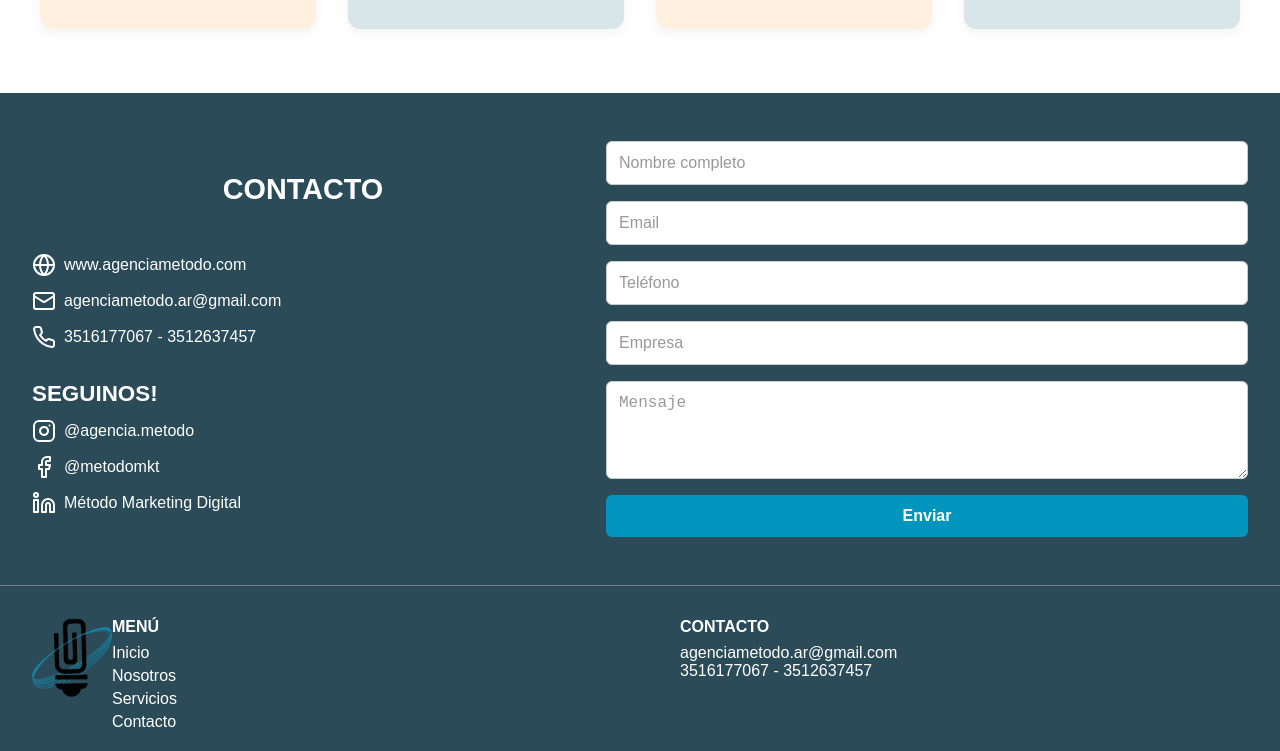
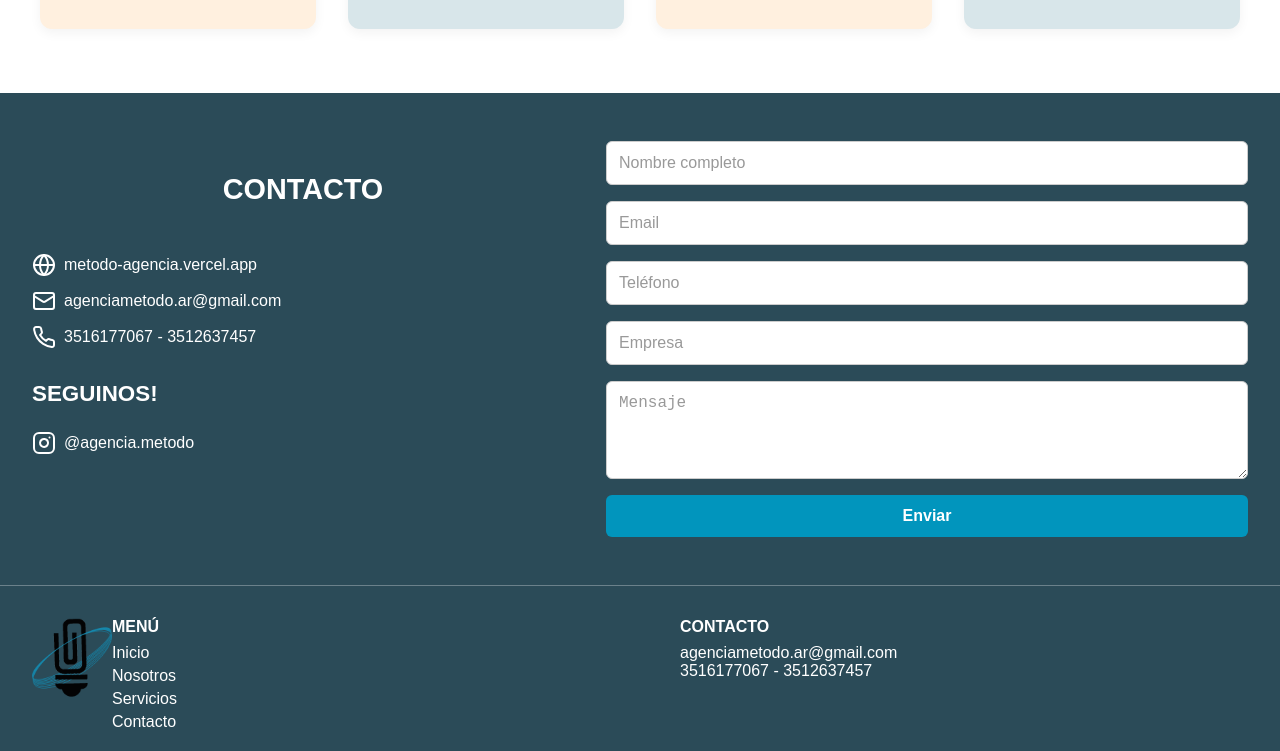
Before and after one commit to MatinSalomon/metodo_agencia, a plain HTML site: page index.html in a window 1280 px wide. Shown: the part 2718-3469 px from the top of the page. Drawn offline with Linux system fonts and the light colour scheme.

Commit message:
Arreglos en los alineados en el apartado de contacto-info

```diff
--- a/index.html
+++ b/index.html
@@ -227,7 +227,7 @@
             <path d="M12 2a14.5 14.5 0 0 0 0 20 14.5 14.5 0 0 0 0-20"></path>
             <path d="M2 12h20"></path>
           </svg>
-          <p>www.agenciametodo.com</p>
+          <p>metodo-agencia.vercel.app</p>
         </div>
 
         <div class="contact-item">
@@ -248,29 +248,32 @@
         <h3>Seguinos!</h3>
 
         <div class="contact-item">
+            <a href="https://www.instagram.com/agencia.metodo/">
                 <svg xmlns="http://www.w3.org/2000/svg" width="24" height="24" viewBox="0 0 24 24" fill="none" stroke="currentColor" stroke-width="2" stroke-linecap="round" stroke-linejoin="round" class="lucide lucide-instagram w-5 h-5">
                     <rect width="20" height="20" x="2" y="2" rx="5" ry="5"></rect>
                     <path d="M16 11.37A4 4 0 1 1 12.63 8 4 4 0 0 1 16 11.37z"></path>
                     <line x1="17.5" x2="17.51" y1="6.5" y2="6.5"></line>
                 </svg>
                 <p>@agencia.metodo</p>
+            </a>
         </div>
 
-        <div class="contact-item">
+
+        <!-- <div class="contact-item"> ------------  este es Facebook  -----------------
           <svg xmlns="http://www.w3.org/2000/svg" width="24" height="24" viewBox="0 0 24 24" fill="none" stroke="currentColor" stroke-width="2" stroke-linecap="round" stroke-linejoin="round" class="lucide lucide-facebook w-5 h-5">
             <path d="M18 2h-3a5 5 0 0 0-5 5v3H7v4h3v8h4v-8h3l1-4h-4V7a1 1 0 0 1 1-1h3z"></path>
           </svg>
           <p>@metodomkt</p>
-        </div>
+        </div> -->
 
-        <div class="contact-item">
+        <!-- <div class="contact-item"> ------------  este es Linkedin  -----------------
           <svg xmlns="http://www.w3.org/2000/svg" width="24" height="24" viewBox="0 0 24 24" fill="none" stroke="currentColor" stroke-width="2" stroke-linecap="round" stroke-linejoin="round" class="lucide lucide-linkedin w-5 h-5">
             <path d="M16 8a6 6 0 0 1 6 6v7h-4v-7a2 2 0 0 0-2-2 2 2 0 0 0-2 2v7h-4v-7a6 6 0 0 1 6-6z"></path>
             <rect width="4" height="12" x="2" y="9"></rect>
             <circle cx="4" cy="4" r="2"></circle>
           </svg>
           <p>Método Marketing Digital</p>
-        </div>
+        </div> -->
       </div>
 
       <form action="https://formsubmit.co/agenciametodo.ar@gmail.com" method="POST" class="contact-form">
--- a/style.css
+++ b/style.css
@@ -320,6 +320,14 @@ h2 {
     font-size: 1rem;
     margin: 0;
 }
+.contact-item a{
+    display: flex;
+    align-items: center;
+    gap: 0.5rem;
+    margin: 0.75rem 0;
+    text-decoration: none;
+    color: white;
+}
 
 /* Formulario de Contacto */
 .contact-form {
@@ -495,6 +503,8 @@ h2 {
     .contact-info h2,
     .contact-info h3 {
         text-align: center;
+        padding-bottom: 10px;
+        margin-bottom: 0.5rem;
     }
 
     .contact-item {
```
Lines whose indentation alone changed are shown as unchanged.
